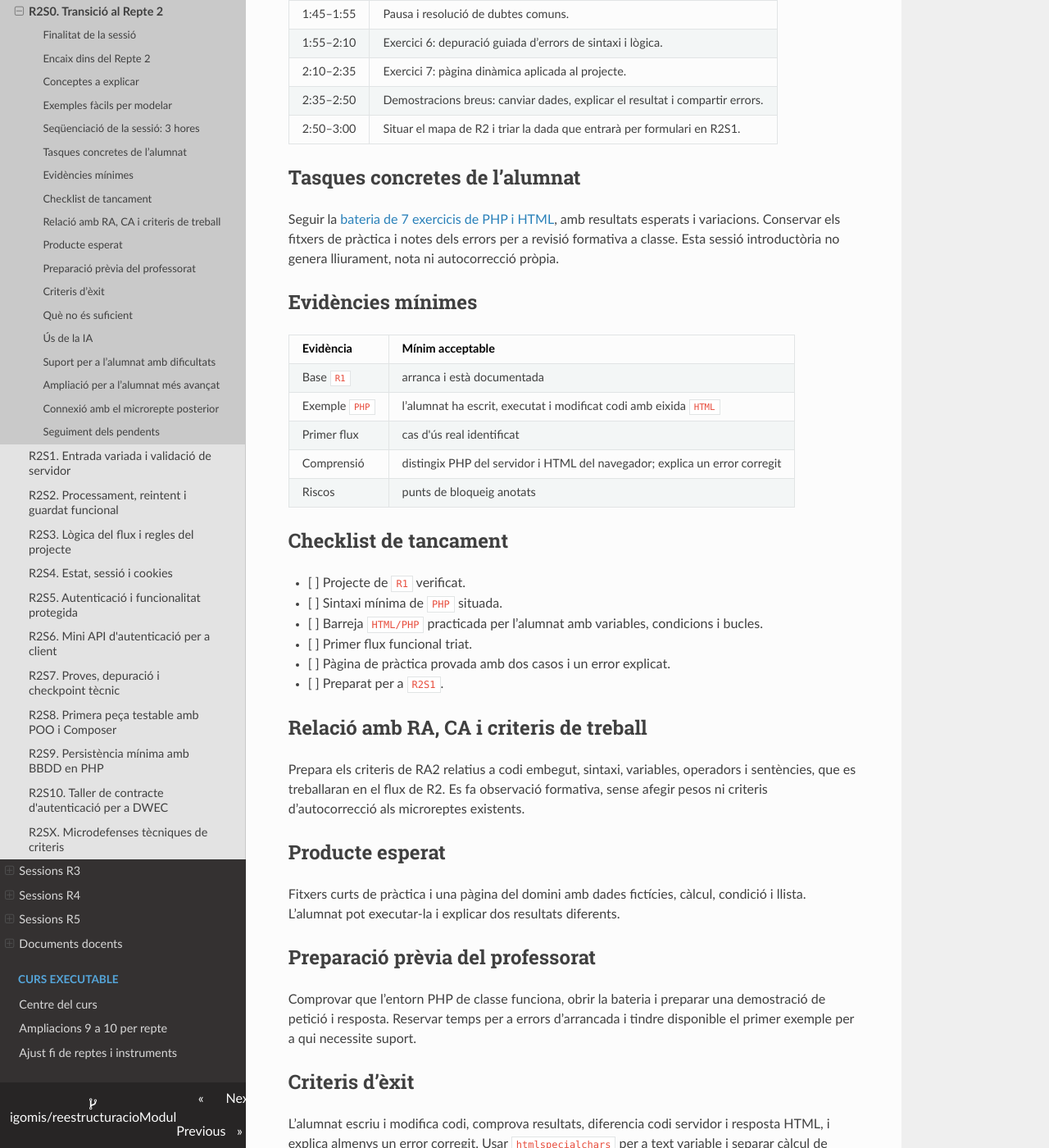
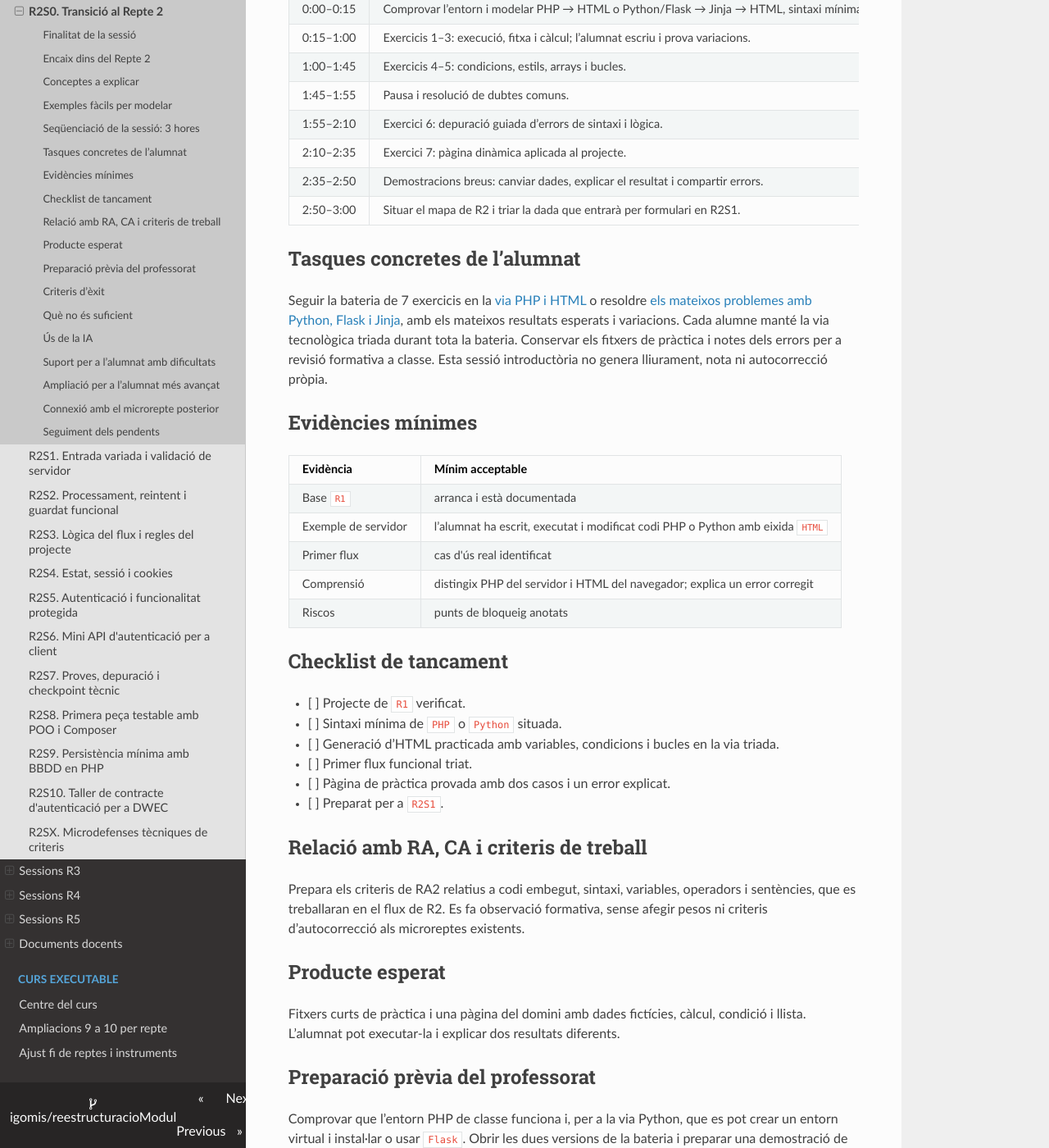
Before and after one commit to igomis/reestructuracioModul, an MkDocs documentation site: the page built from docs/01_programacio_modul/programacio_aula_r2s0_transicio_repte_2.md, in a window 1280 px wide and 1400 px high, scrolled down 1729 px. Shown: the whole window at 82% size. Built offline with MkDocs 1.6.1, drawn with Linux system fonts in a browser that asks for light colours; nearby versions of some CDN libraries; some of the changed text lies outside the part shown.

Commit message:
Adapta R2S0 a la via alternativa Python

```diff
--- a/docs/01_programacio_modul/programacio_aula_r2s0_transicio_repte_2.md
+++ b/docs/01_programacio_modul/programacio_aula_r2s0_transicio_repte_2.md
@@ -4,7 +4,7 @@
 
 Esta sessió obri `R2` sense crear un microrepte nou. La seua funció és fer la transició des de la base executable de `R1` cap al primer flux funcional amb dades, validació, estat i autenticació.
 
-Com que `R2` es treballa sobre una base comuna en `PHP`, esta sessió dedica temps explícit a una introducció pràctica a `PHP`: sintaxi mínima, barreja controlada de codi `HTML` i `PHP`, variables, condicions i exemples fàcils d'ús dins d'una pàgina generada pel servidor.
+Com que `R2` es treballa sobre una base comuna en `PHP`, esta sessió dedica temps explícit a una introducció pràctica a `PHP`: sintaxi mínima, barreja controlada de codi `HTML` i `PHP`, variables, condicions i exemples fàcils d'ús dins d'una pàgina generada pel servidor. L’alumnat que ha triat `Python` pot resoldre la mateixa bateria amb `Flask` i plantilles `Jinja`, mantenint els mateixos conceptes, resultats i criteris d’èxit.
 
 ## Encaix dins del Repte 2
 
@@ -12,7 +12,7 @@ Com que `R2` es treballa sobre una base comuna en `PHP`, esta sessió dedica tem
 - **Microrepte**: `Sessió sense microrepte propi`
 - **Sessió**: `R2S0`
 - **Duració orientativa**: `3 hores`
-- **Focus**: lectura de `R1`, introducció pràctica a `PHP`, barreja `HTML/PHP`, formularis, recorregut de dades, errors i abast de `R2`
+- **Focus**: lectura de `R1`, introducció pràctica a `PHP` o equivalent en `Python`, generació d’`HTML` al servidor, formularis, recorregut de dades, errors i abast de `R2`
 - **No entra encara**: implementar el primer microrepte complet
 
 ## Conceptes a explicar
@@ -20,6 +20,7 @@ Com que `R2` es treballa sobre una base comuna en `PHP`, esta sessió dedica tem
 - Diferència entre punt d'entrada de `R1` i flux funcional de `R2`.
 - Què fa `PHP` al servidor abans que el navegador reba l'`HTML`.
 - Com s'intercala `PHP` dins d'una pàgina `HTML` sense convertir-la en un fitxer desordenat.
+- Equivalència en la via Python: la ruta prepara les dades i una plantilla `Jinja` genera l’`HTML`; `{{ ... }}` mostra valors i `{% ... %}` controla condicions i bucles.
 - Sintaxi mínima: variables, concatenació o interpolació simple, `if/else`, arrays bàsics i `foreach` senzill si cal.
 - Exemples fàcils: saludar amb una variable, mostrar una llista d'opcions, pintar un missatge condicional i generar una xicoteta taula.
 - Recorregut mínim: formulari, petició, servidor, validació, resposta i reintent.
@@ -62,7 +63,7 @@ Punt docent important: `htmlspecialchars` s'introdueix com a hàbit de seguretat
 
 | Temps | Activitat |
 |---|---|
-| 0:00–0:15 | Comprovar l’entorn i modelar PHP → HTML, sintaxi mínima i execució. |
+| 0:00–0:15 | Comprovar l’entorn i modelar PHP → HTML o Python/Flask → Jinja → HTML, sintaxi mínima i execució. |
 | 0:15–1:00 | Exercicis 1–3: execució, fitxa i càlcul; l’alumnat escriu i prova variacions. |
 | 1:00–1:45 | Exercicis 4–5: condicions, estils, arrays i bucles. |
 | 1:45–1:55 | Pausa i resolució de dubtes comuns. |
@@ -73,14 +74,14 @@ Punt docent important: `htmlspecialchars` s'introdueix com a hàbit de seguretat
 
 ## Tasques concretes de l’alumnat
 
-Seguir la [bateria de 7 exercicis de PHP i HTML](https://cipfpbatoi.github.io/dwes2627/04_materials/repte_02/practica_php_html.html), amb resultats esperats i variacions. Conservar els fitxers de pràctica i notes dels errors per a revisió formativa a classe. Esta sessió introductòria no genera lliurament, nota ni autocorrecció pròpia.
+Seguir la bateria de 7 exercicis en la [via PHP i HTML](https://cipfpbatoi.github.io/dwes2627/04_materials/repte_02/practica_php_html.html) o resoldre [els mateixos problemes amb Python, Flask i Jinja](https://cipfpbatoi.github.io/dwes2627/04_materials/repte_02/practica_python_html.html), amb els mateixos resultats esperats i variacions. Cada alumne manté la via tecnològica triada durant tota la bateria. Conservar els fitxers de pràctica i notes dels errors per a revisió formativa a classe. Esta sessió introductòria no genera lliurament, nota ni autocorrecció pròpia.
 
 ## Evidències mínimes
 
 | Evidència | Mínim acceptable |
 |---|---|
 | Base `R1` | arranca i està documentada |
-| Exemple `PHP` | l’alumnat ha escrit, executat i modificat codi amb eixida `HTML` |
+| Exemple de servidor | l’alumnat ha escrit, executat i modificat codi PHP o Python amb eixida `HTML` |
 | Primer flux | cas d'ús real identificat |
 | Comprensió | distingix PHP del servidor i HTML del navegador; explica un error corregit |
 | Riscos | punts de bloqueig anotats |
@@ -88,8 +89,8 @@ Seguir la [bateria de 7 exercicis de PHP i HTML](https://cipfpbatoi.github.io/dw
 ## Checklist de tancament
 
 - [ ] Projecte de `R1` verificat.
-- [ ] Sintaxi mínima de `PHP` situada.
-- [ ] Barreja `HTML/PHP` practicada per l’alumnat amb variables, condicions i bucles.
+- [ ] Sintaxi mínima de `PHP` o `Python` situada.
+- [ ] Generació d’HTML practicada amb variables, condicions i bucles en la via triada.
 - [ ] Primer flux funcional triat.
 - [ ] Pàgina de pràctica provada amb dos casos i un error explicat.
 - [ ] Preparat per a `R2S1`.
@@ -104,7 +105,7 @@ Fitxers curts de pràctica i una pàgina del domini amb dades fictícies, càlcu
 
 ## Preparació prèvia del professorat
 
-Comprovar que l’entorn PHP de classe funciona, obrir la bateria i preparar una demostració de petició i resposta. Reservar temps per a errors d’arrancada i tindre disponible el primer exemple per a qui necessite suport.
+Comprovar que l’entorn PHP de classe funciona i, per a la via Python, que es pot crear un entorn virtual i instal·lar o usar `Flask`. Obrir les dues versions de la bateria i preparar una demostració de petició i resposta. Reservar temps per a errors d’arrancada i tindre disponible el primer exemple de cada via per a qui necessite suport.
 
 ## Criteris d’èxit
 
```
